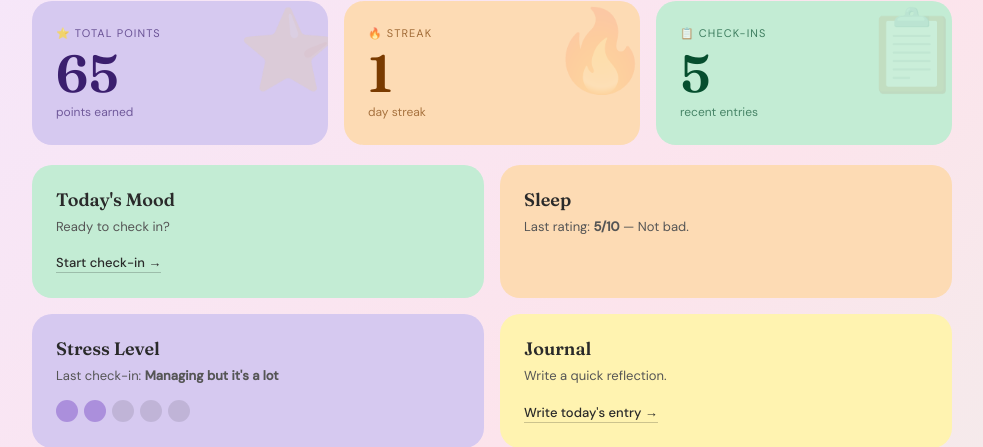
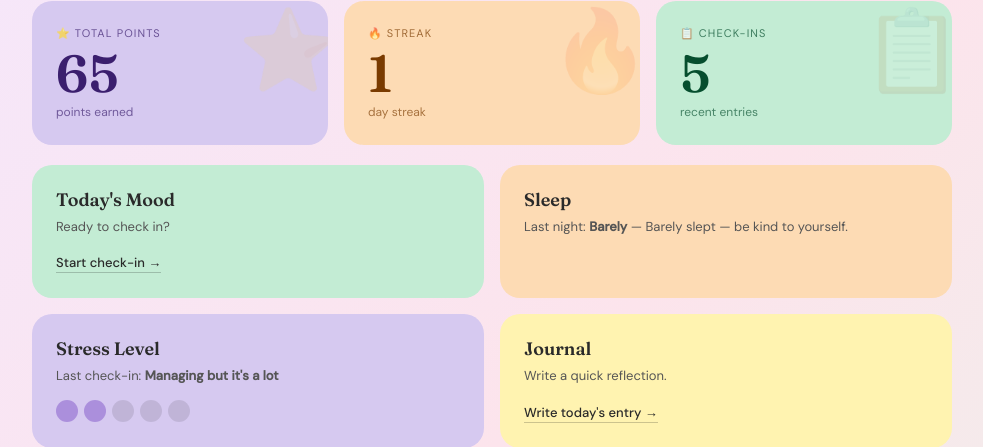
Before and after one commit to Cassanova27/Student_Support_hub, a Flask app: page /dashboard in a window 1280 px wide. Shown: the part 311-758 px from the top of the page, without its empty margins (148-1131 px from the left). Run offline with Flask 3, Linux system fonts and the light colour scheme; the visitor is signed in with stand-in values (Sample User, id 1); data comes from the database, SQL or seed files in the repository; both versions use the stored data as it was after the commit.

Commit message:
fixed sleep card to display sleep input

```diff
--- a/templates/dashboard.html
+++ b/templates/dashboard.html
@@ -355,10 +355,11 @@
     <h3>Sleep</h3>
     {% if recent_checkins %}
       {% set last = recent_checkins[0] %}
-        <p>Last rating: <strong>{{ last.rating }}/10</strong> —
-          {% if last.rating >= 8 %}Great night!
-          {% elif last.rating >= 5 %}Not bad.
-          {% else %}Could be better.{% endif %}
+      <p>Last night: <strong>{{ last.sleep | capitalize }}</strong> —
+        {% if last.sleep == "restful" %}Well rested!
+        {% elif last.sleep == "okay" %}Managed but not great.
+        {% elif last.sleep == "broken" %}Kept waking up.
+        {% else %}Barely slept — be kind to yourself.{% endif %}
       </p>
     {% else %}
       <p>Track how rested you feel.</p>
```
Also changed, not shown: wellbeing.db. Lines whose indentation alone changed are shown as unchanged.
